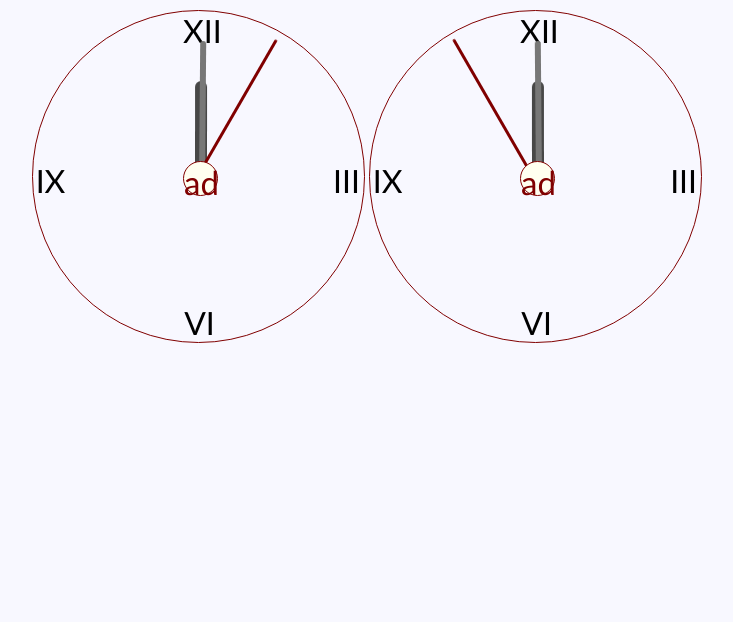
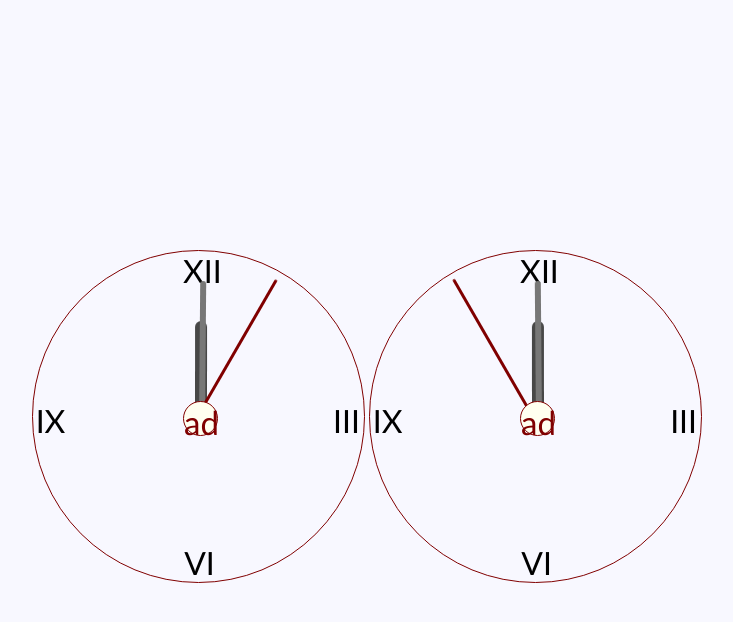
Before and after one commit to al2bovek/Clock-Animation, a website: page index.html in a window 1280 px wide. Shown: the whole page, without its empty margins (208-941 px from the left). Drawn offline with Linux system fonts and the light colour scheme.

```diff
--- a/css/main.css
+++ b/css/main.css
@@ -10,7 +10,7 @@
 
   margin-left: auto;
   margin-right: auto;
-  margin-top: 10px;
+  margin-top: 250px;
   font-family: 'Gill Sans', 'Gill Sans MT', Calibri, 'Trebuchet MS', sans-serif;
   background-color: ghostwhite;
 
```
